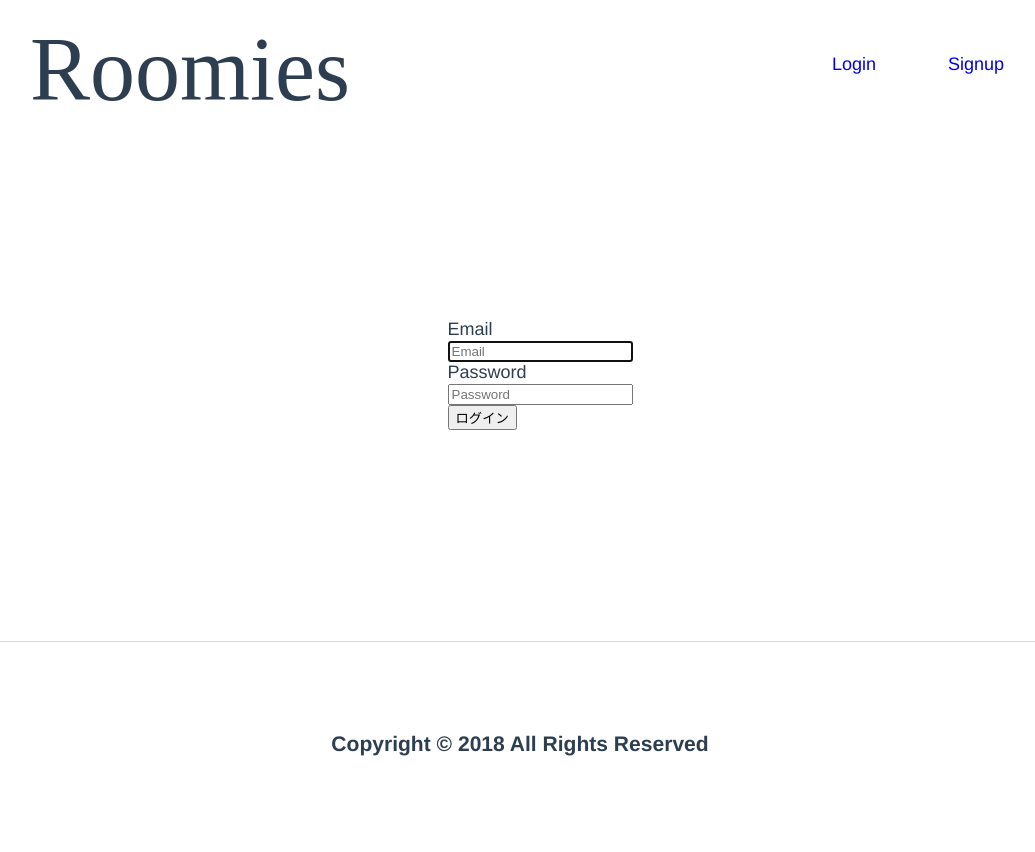
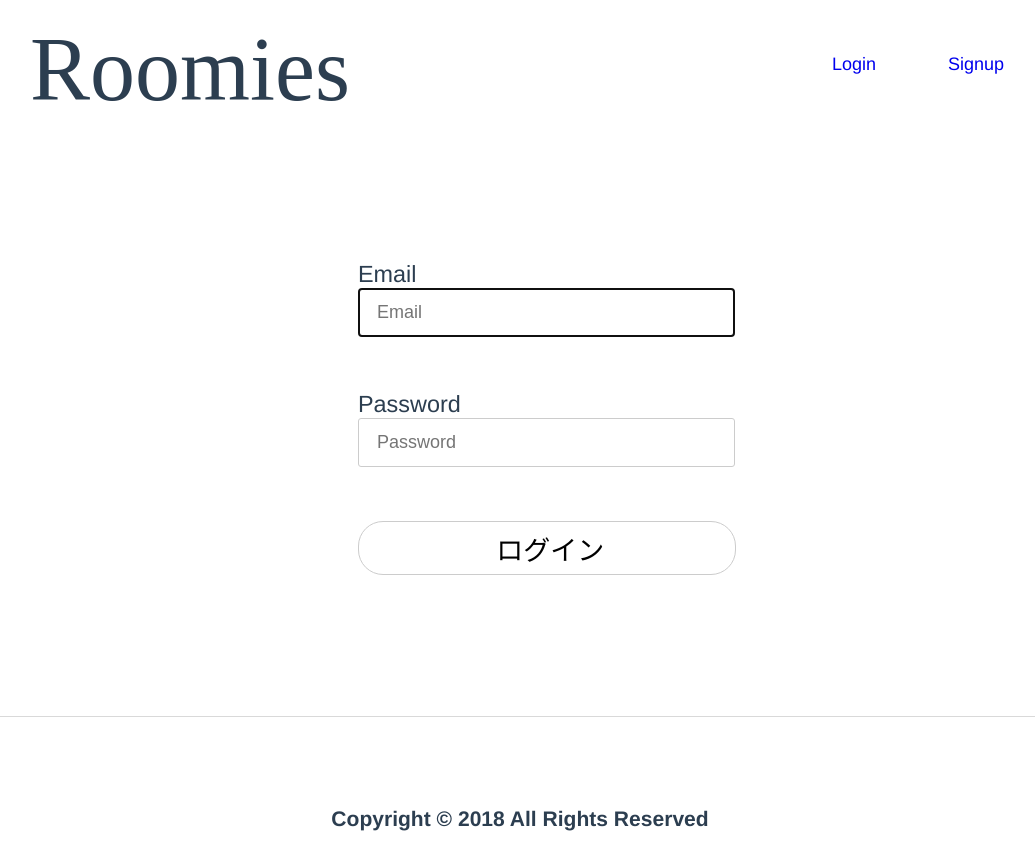
Before and after one commit to daiHash/roomies-frontend, a Vue app: page /login in a window 1280 px wide. Shown: the whole page, without its empty margins (120-1155 px from the left). Before the commit the page ends 800 px from the top, so only its background shows below. Built offline with nearby package versions, Linux system fonts and the light colour scheme.

Commit message:
Create and Configure user login and register

```diff
--- a/src/components/Home.vue
+++ b/src/components/Home.vue
@@ -1,7 +1,7 @@
 <template>
-  <div class="hello">
+  <section>
 
-  </div>
+  </section>
 </template>
 
 <script>
--- a/src/components/reusable/Header.vue
+++ b/src/components/reusable/Header.vue
@@ -3,15 +3,33 @@
     <nav>
       <h2>Roomies</h2>
       <ul>
+        <div v-if="!isLoggedIn">
           <li><router-link :to="{ name: 'Login'}">Login</router-link></li>
           <li><router-link :to="{ name: 'Register' }">Signup</router-link></li>
+        </div>
+        <div v-else>
+          <li><a href="#" @click="logout">Logout</a></li>
+        </div>
       </ul>
     </nav>
   </header>
 </template>
 
 <script>
+import Storage from '../../utils/storage'
+
 export default {
+  data () {
+    return {
+      isLoggedIn: Storage.userIsLoggedIn()
+    }
+  },
+  methods: {
+    logout () {
+      Storage.removeUserCredentials()
+      this.$router.go({name: 'Home'})
+    }
+  }
 }
 </script>
 
@@ -33,6 +51,7 @@ export default {
         font-weight: 200;
       }
       ul {
+        div {
           display: grid;
           grid-template-columns: repeat(2, 1fr);
           li {
@@ -42,4 +61,5 @@ export default {
         }
       }
     }
+  }
 </style>
--- a/src/components/user/Login.vue
+++ b/src/components/user/Login.vue
@@ -1,26 +1,68 @@
 <template>
   <section>
-    <form class="login-form">
+    <form class="login-form" @submit.prevent="userLogin">
       <ul>
         <li>
           <label>Email</label> <br>
-          <input type="email" name="" placeholder="Email" autofocus>
+          <input
+            type="email"
+            placeholder="Email"
+            pattern="[a-zA-Z0-9.-_]{1,}@[a-zA-Z.-]{2,}[.]{1}[a-zA-Z]{2,3}"
+            v-model="email"
+            autofocus
+            required/>
         </li>
         <li>
           <label>Password</label> <br>
-          <input type="password" name="" placeholder="Password">
+          <input
+            type="password"
+            placeholder="Password"
+            v-model="password"
+            required/>
         </li>
         <li class="btn-container">
-          <input class="form-btn" type="button" value="ログイン">
+          <input class="form-btn" type="submit" value="ログイン">
         </li>
       </ul>
     </form>
   </section>
-
 </template>
 
 <script>
+import { mapActions } from 'vuex'
+import Storage from '../../utils/storage'
+
 export default {
+  data () {
+    return {
+      email: '',
+      password: ''
+    }
+  },
+  created: function () {
+    if (Storage.userIsLoggedIn()) {
+      this.$router.push({name: 'Home'})
+    }
+  },
+  methods: {
+    ...mapActions({
+      login: 'userLogin'
+    }),
+    userLogin () {
+      const userData = {
+        'email': this.email,
+        'password': this.password
+      }
+      this.axios.post('http://localhost:3000/v1/login', userData)
+      .then(response => {
+        this.login(response.data.access_token)
+        this.$router.go({name: 'Home'})
+      })
+      .catch(error => {
+        console.log(error)
+      })
+    }
+  }
 }
 </script>
 
@@ -30,13 +72,49 @@ export default {
     grid-template-columns: 1fr;
     justify-items: center;
     .login-form {
-      margin: 10rem 0;
+      margin: 5rem 0;
+      font-size: 1.3rem;
+      ul {
+        display: grid;
+        grid-template-columns: 1fr;
+        padding: 0;
+        li {
+          padding-left: 3rem;
+          margin: 1.5rem 0;
+          input {
+            width: 20rem;
+            height: 2.5rem;
+            padding-left: .7rem;
+            font-size: 1rem;
+            border: 1px solid #ccc;
+            border-radius: 3px;
+            background-color: #fff;
+          }
+          input::placeholder {
+            font-size: 1rem;
+            text-indent: .3rem;
+          }
+        }
+        .btn-container {
+          text-align: center;
+          .form-btn {
+            font-size: 1.5rem;
+            width: 21rem;
+            height: 3rem;
+            border-radius: 25px;
+            cursor: pointer;
+            transition: all .2s;
+          }
+          .form-btn:hover {
+            background-color: #2BF2C7;
+            color: #fff;
+            border: none
+          }
+          .form-btn[type=submit]:focus {
+            outline: 0;
+          }
+        }
+      }
     }
   }
-
-
-
-  .form-btn {
-
-  }
 </style>
--- a/src/components/user/Register.vue
+++ b/src/components/user/Register.vue
@@ -1,25 +1,43 @@
 <template>
   <section>
-    <form class="register-form">
+    <form class="register-form" @submit.prevent="registerNewUser">
       <ul>
         <li>
           <label>Username</label> <br>
-          <input type="text" name="" placeholder="Username" autofocus>
+          <input
+            type="text"
+            placeholder="Username"
+            v-model="username"
+            autofocus
+            required/>
         </li>
         <li>
           <label>Email</label> <br>
-          <input type="email" name="" placeholder="Email">
+          <input
+            type="email"
+            placeholder="Email"
+            pattern="[a-zA-Z0-9.-_]{1,}@[a-zA-Z.-]{2,}[.]{1}[a-zA-Z]{2,3}"
+            v-model="email"
+            required/>
         </li>
         <li>
           <label>Password</label> <br>
-          <input type="password" name="" placeholder="Password">
+          <input
+            type="password"
+            placeholder="Password"
+            v-model="password"
+            required/>
         </li>
         <li>
           <label>Password Confirmation</label> <br>
-          <input type="password" name="" placeholder="Password Confirmation">
+          <input
+            type="password"
+            placeholder="Password Confirmation"
+            v-model="passwordConfirmation"
+            required/>
         </li>
         <li class="btn-container">
-          <input class="form-btn" type="button" value="新規登録">
+          <input class="form-btn" type="submit" value="新規登録">
         </li>
       </ul>
     </form>
@@ -27,7 +45,43 @@
 </template>
 
 <script>
+import { mapActions } from 'vuex'
+import Storage from '../../utils/storage'
+
 export default {
+  data () {
+    return {
+      username: '',
+      email: '',
+      password: '',
+      passwordConfirmation: ''
+    }
+  },
+  created: function () {
+    if (Storage.userIsLoggedIn()) {
+      this.$router.push({name: 'Home'})
+    }
+  },
+  methods: {
+    ...mapActions({
+      register: 'userRegister'
+    }),
+    registerNewUser () {
+      const userData = {
+        'name': this.username,
+        'email': this.email,
+        'password': this.password
+      }
+      this.axios.post('http://localhost:3000/v1/register', userData)
+      .then(response => {
+        this.register(response.data.access_token)
+        this.$router.go({name: 'Home'})
+      })
+      .catch(error => {
+        console.log(error)
+      })
+    }
+  }
 }
 </script>
 
@@ -63,25 +117,23 @@ export default {
         .btn-container {
           text-align: center;
           .form-btn {
+            font-size: 1.5rem;
             width: 21rem;
             height: 3rem;
             border-radius: 25px;
+            cursor: pointer;
+            transition: all .2s;
           }
-          .form-btn[type=button]:focus {
+          .form-btn:hover {
+            background-color: #2BF2C7;
+            color: #fff;
+            border: none
+          }
+          .form-btn[type=submit]:focus {
             outline: 0;
           }
         }
       }
     }
   }
-
-
-
-
-
-
-
-
-
-
 </style>
--- a/src/main.js
+++ b/src/main.js
@@ -6,14 +6,16 @@ import VueAxios from 'vue-axios'
 
 import App from './App'
 import router from './router'
+import store from './store/store'
 
 Vue.config.productionTip = false
 
 Vue.use(VueAxios, axios)
 /* eslint-disable no-new */
-new Vue({
+export default new Vue({
   el: '#app',
   router,
+  store,
   template: '<App/>',
   components: { App }
 })
--- a/src/store/modules/user.js
+++ b/src/store/modules/user.js
@@ -0,0 +1,44 @@
+import * as types from '../mutation-types'
+import Storage from '../../utils/storage'
+
+// User states
+const state = {
+
+}
+
+// Change user states sync
+const mutations = {
+  [types.USER_LOG_IN] (state, status) {
+    Storage.isUserLoggedIn(status)
+  },
+  [types.USER_REGISTER] (state, status) {
+    Storage.isUserLoggedIn(status)
+  },
+  [types.AUTHORIZE_USER] (state, payload) {
+    Storage.setAccessToken(payload)
+  }
+}
+
+// Manipulate state async
+const actions = {
+  userLogin ({commit}, userCredentials) {
+    commit(types.USER_LOG_IN, true)
+    commit(types.AUTHORIZE_USER, userCredentials)
+  },
+  userRegister ({commit}, userCredentials) {
+    commit(types.USER_REGISTER, true)
+    commit(types.AUTHORIZE_USER, userCredentials)
+  }
+}
+
+// Get Data
+const getters = {
+
+}
+
+export default {
+  state,
+  mutations,
+  actions,
+  getters
+}
--- a/src/store/mutation-types.js
+++ b/src/store/mutation-types.js
@@ -0,0 +1,4 @@
+// USER
+export const USER_LOG_IN = 'USER_LOG_IN'
+export const USER_REGISTER = 'USER_REGISTER'
+export const AUTHORIZE_USER = 'AUTHORIZE_USER'
--- a/src/store/store.js
+++ b/src/store/store.js
@@ -1,10 +1,12 @@
 import Vuex from 'vuex'
 import Vue from 'vue'
+
+import user from './modules/user'
 
 Vue.use(Vuex)
 
 export default new Vuex.Store({
   modules: {
-
+    user
   }
 })
--- /dev/null
+++ b/src/utils/storage/index.js
@@ -0,0 +1,22 @@
+export default class UserCredentialsStorage {
+  static setAccessToken (token) {
+    window.localStorage.setItem('access_token', token)
+  }
+
+  static removeUserCredentials () {
+    window.localStorage.removeItem('access_token')
+    window.localStorage.removeItem('isLoggedIn')
+  }
+
+  static getAccessToken () {
+    window.localStorage.getItem('access_token')
+  }
+
+  static isUserLoggedIn (status) {
+    window.localStorage.setItem('isLoggedIn', status)
+  }
+
+  static userIsLoggedIn () {
+    return JSON.parse(window.localStorage.getItem('isLoggedIn'))
+  }
+}
```
Also changed, not shown: src/router/index.js (+9 -0 lines). Lines whose indentation alone changed are shown as unchanged.
